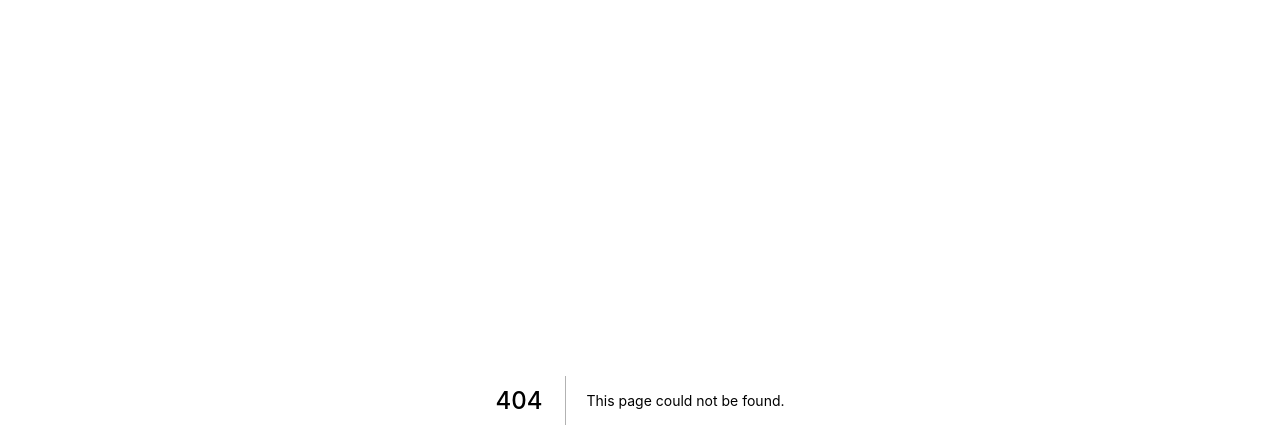
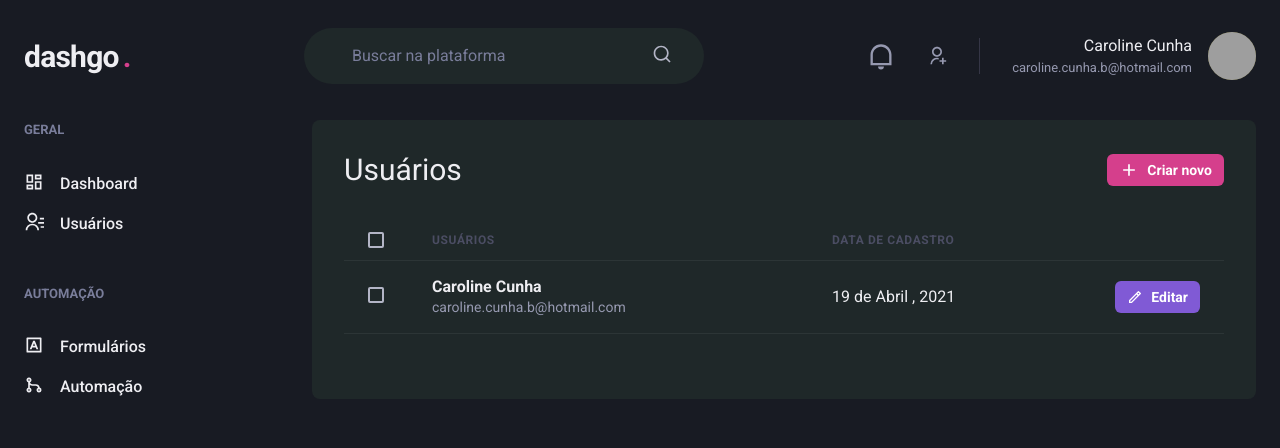
Before and after one commit to CarolineCunha/ignite-dashgo, a Next.js app: page /users in a window 1280 px wide. Before the commit this address had no page. Shown: the top 448 px of the page. Built offline with nearby package versions, Linux system fonts and the light colour scheme; grey boxes are pictures that could not be loaded.

Commit message:
listagem de usuários

```diff
--- /dev/null
+++ b/src/pages/users/index.tsx
@@ -0,0 +1,58 @@
+import { Box, Flex, Heading, Button, Icon, Table, Thead, Tr,Th,Checkbox, Tbody, Td, Text } from '@chakra-ui/react'
+import { Header } from '../../components/Header'
+import { Sidebar } from '../../components/Sidebar'
+import { RiAddLine, RiPencilLine } from 'react-icons/ri'
+
+export default function UserList() {
+    return (
+        <Box>
+            <Header />
+            <Flex w="100%" my="6" maxWidth={1400} mx="auto" px="6" >
+                <Sidebar />
+
+                <Box flex="1" borderRadius={8} bg="gray.800" p="8">
+                    <Flex mb="8" justify="space-between" align="center">
+                        <Heading size="lg" fontWeight="normal">Usuários</Heading>
+
+
+                        <Button as="a" size="sm" fontSize="sm" colorScheme="pink" leftIcon={<Icon as={RiAddLine} fontSize="20" />}>
+                        Criar novo
+                        </Button>
+                    </Flex>
+                        <Table colorScheme="whiteAlpha">
+                            <Thead>
+                                <Tr>
+                                    <Th px="6" color="gray.300" width="8">
+                                        <Checkbox colorScheme="pink"></Checkbox>
+                                    </Th>
+                                    <Th>Usuários</Th>
+                                    <Th>Data de Cadastro</Th>
+                                    <Th width="8"></Th>
+                                </Tr>
+                            </Thead>
+                            <Tbody>
+                                <Tr>
+                                    <Td px="6">
+                                    <Checkbox colorScheme="pink"></Checkbox>
+                                    </Td>
+                                    <Td>
+                                        <Box>
+                                            <Text fontWeight="bold">Caroline Cunha</Text>
+                                            <Text fontSize="sm" color="gray.300">caroline.cunha.b@hotmail.com</Text>
+                                        </Box>
+                                    </Td>
+                                    <Td>19 de Abril , 2021</Td>
+                                    <Td>
+                                        <Button as="a" size="sm" fontSize="sm" colorScheme="purple" leftIcon={<Icon as={RiPencilLine} fontSize="16" />}>
+                                        Editar
+                                        </Button>
+                                    </Td>
+                                </Tr>
+                            </Tbody>
+                        </Table>
+                </Box>
+            </Flex>
+
+        </Box>
+    )
+}
```
